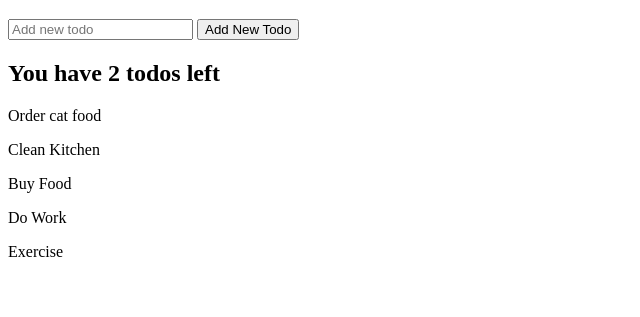
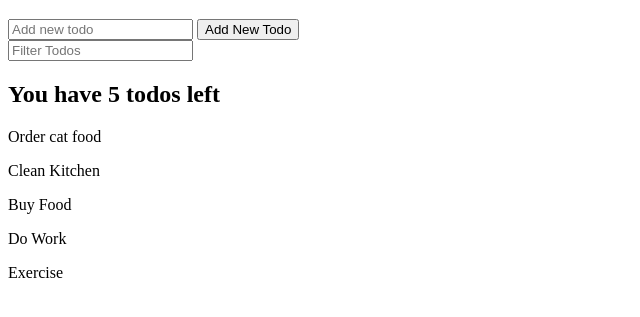
Before and after one commit to gacetta/classes, a plain HTML site: page js-bootcamp/todos-app/index.html in a window 1280 px wide. Shown: the part 61-378 px from the top of the page, without its empty margins (0-640 px from the left). Drawn offline with Linux system fonts and the light colour scheme.

Commit message:
chore: worked through lesson 57 of js-bootcamp

```diff
--- a/js-bootcamp/todos-app/index.html
+++ b/js-bootcamp/todos-app/index.html
@@ -5,7 +5,9 @@
     <body>
         <h1>Things To Do:</h1>
         <input id="new-todo" type="text" placeholder="Add new todo">
-        <button id="add-todo">Add New Todo</button>
+        <button id="add-todo">Add New Todo</button><br>
+        <input id="search-text" type="text" placeholder="Filter Todos">
+        <div id="todos"></div>
         <script src="todos-app.js"></script>
     </body>
 </html>
--- a/js-bootcamp/todos-app/todos-app.js
+++ b/js-bootcamp/todos-app/todos-app.js
@@ -15,26 +15,44 @@ const todos = [{
     completed: true
 }]
 
-const incompleteTodos = todos.filter((todo) => {
-    return !todo.completed;
+const filters = {
+    searchText: ''
+}
+
+function renderTodos(todos, filters) {
+    const filteredTodos = todos.filter((todo) => {
+        return todo.text.toLowerCase().includes(filters.searchText.toLowerCase())
+    })
+    console.log(filteredTodos)
+
+    document.querySelector('#todos').innerHTML = '';
+
+    // Render Todos Left
+    const todosLeft = document.createElement('h2');
+    todosLeft.textContent = `You have ${filteredTodos.length} todos left`;
+    document.querySelector('#todos').appendChild(todosLeft);
+
+    filteredTodos.forEach((el) => {
+        const newTodo = document.createElement('p');
+        newTodo.textContent = el.text;
+        document.querySelector('#todos').appendChild(newTodo);
+    })
+}
+
+renderTodos(todos, filters);
+
+// Event Listener for Search Todos Text Input
+document.querySelector('#search-text').addEventListener('input', (e) => {
+    filters.searchText = e.target.value;
+    renderTodos(todos, filters);
 })
 
-// Create How Many Todos left h2
-const todosLeft = document.createElement('h2');
-todosLeft.textContent = `You have ${incompleteTodos.length} todos left`;
-document.querySelector('body').appendChild(todosLeft);
-
-// Add a p for each todo
-todos.forEach((el) => {
-    const newTodo = document.createElement('p');
-    newTodo.textContent = el.text;
-    document.querySelector('body').appendChild(newTodo);
-})
-
+// Event Listener for Add New Todo button
 document.querySelector('#add-todo').addEventListener('click', (e) => {
     console.log('you clicked me you fool!')
 })
 
+// Event Listener for Add New Todo Text Input
 document.querySelector('#new-todo').addEventListener('input', (e) => {
     console.log(e.target.value);
 })
```
Also changed, not shown: js-bootcamp/notes-app/index.html (+3 -2 lines), js-bootcamp/notes-app/notes-app.js (+22 -1 lines), 1 other file.
